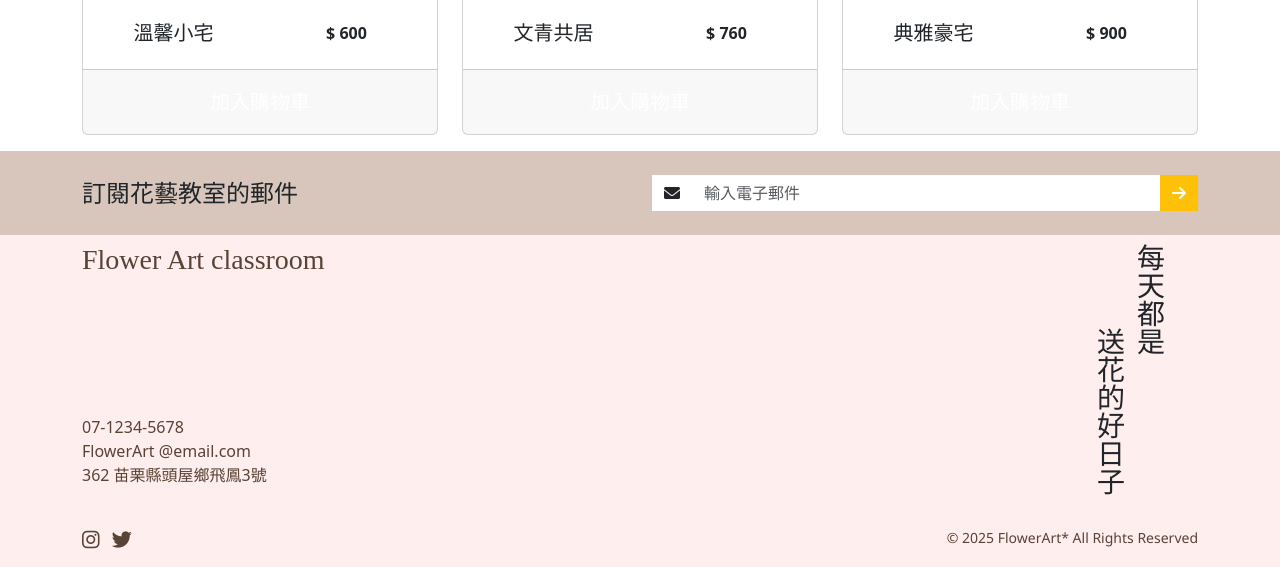
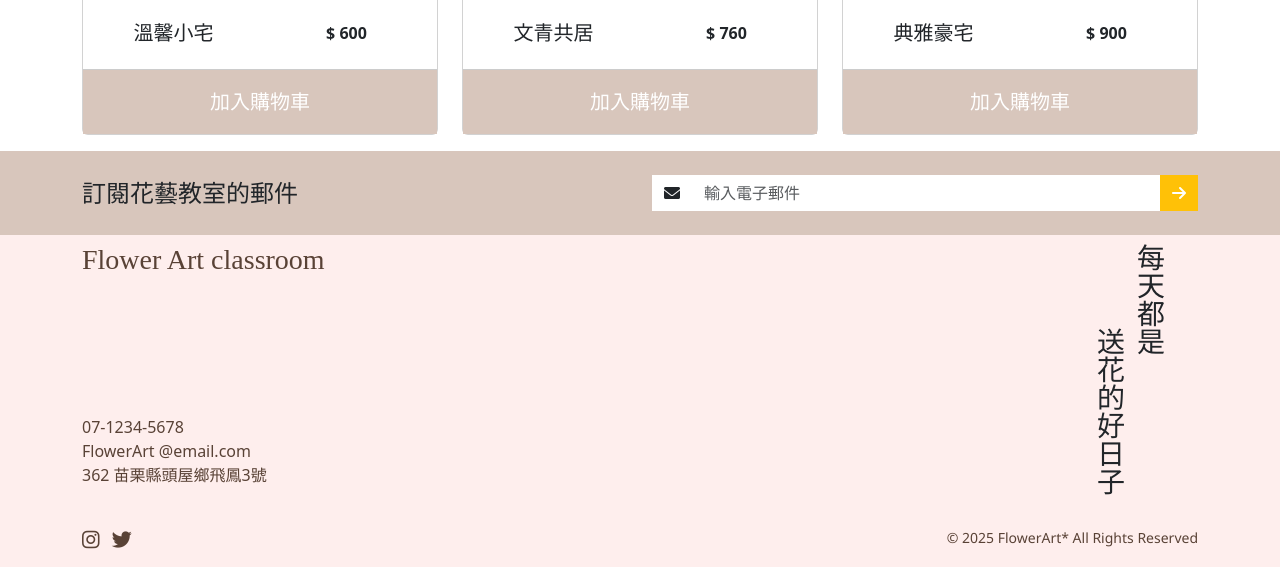
Before and after one commit to aijoyzuo/FlowerartClassroom, a website: page index.html in a window 1280 px wide. Shown: the part 2399-2966 px from the top of the page. Drawn offline with nearby package versions, Linux system fonts and the light colour scheme; files that its build step writes are made by us from their sources; a web font is replaced by a local one.

Commit message:
Update _sectionimg.scss
新增hover

```diff
--- a/src/scss/_sectionimg.scss
+++ b/src/scss/_sectionimg.scss
@@ -218,3 +218,11 @@
     line-height: 2rem;
     letter-spacing: 0.2rem;
 }
+.btn-hover{
+    background-color: var(--sakuraDark);
+}
+
+.btn-hover:hover {
+    background-color: var(--sakuraDarker);
+    /* 滑鼠懸停時的背景色 */
+}
```
